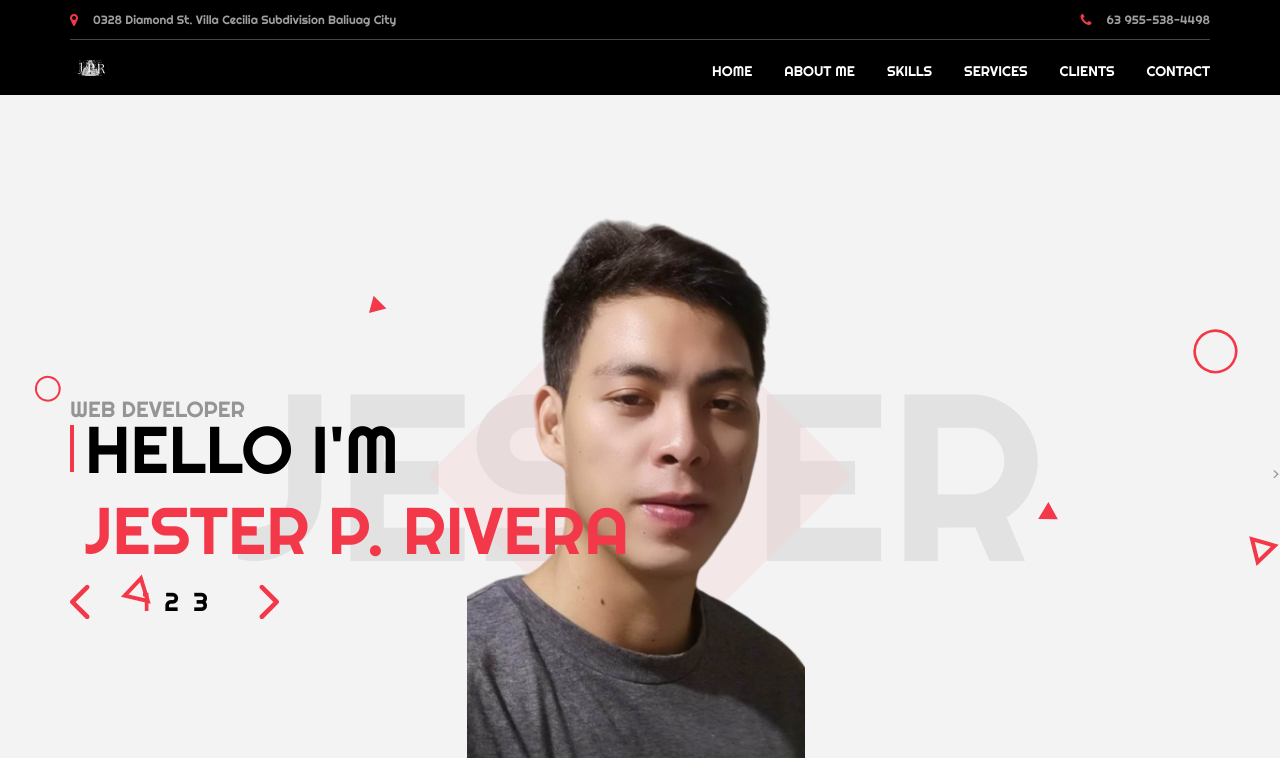
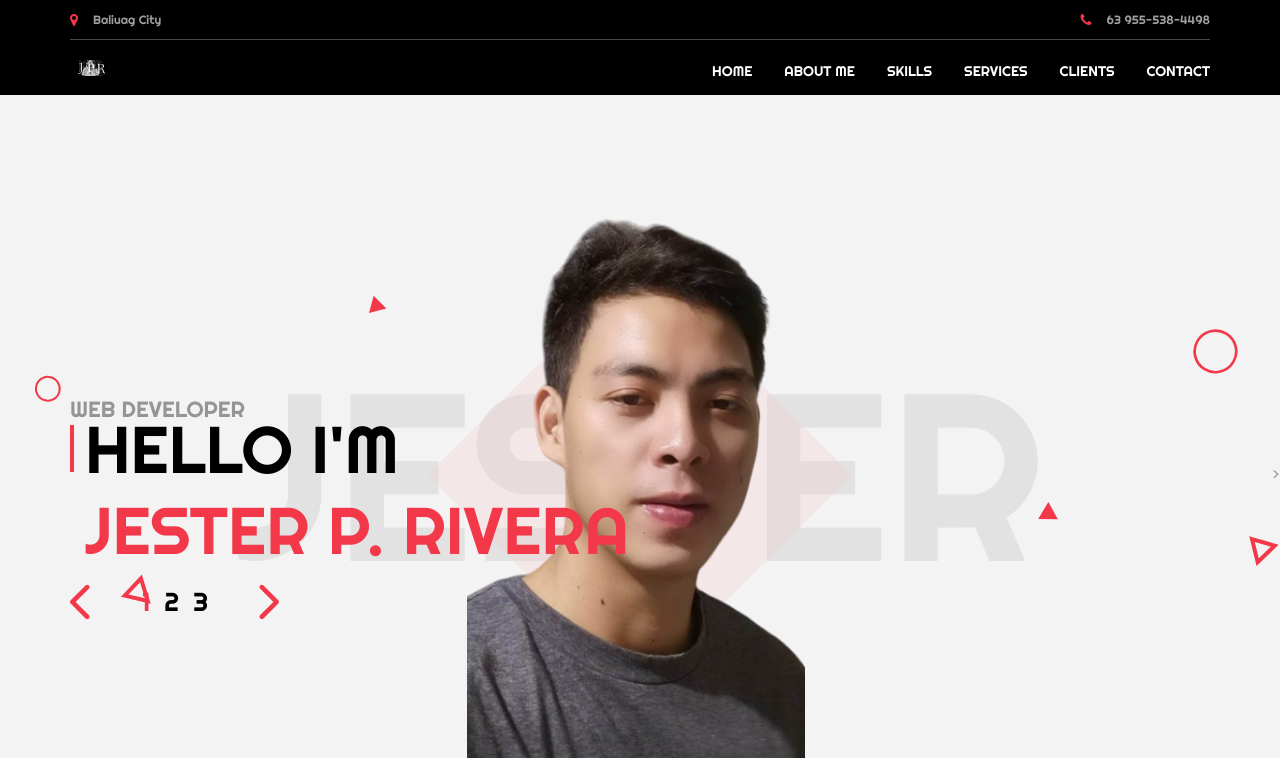
Before and after one commit to JTPRIVERA/jpr, a plain HTML site: page index.html in a window 1280 px wide. Shown: the top 758 px of the page. Drawn offline with Linux system fonts and the light colour scheme.

Commit message:
Update index.html

```diff
--- a/index.html
+++ b/index.html
@@ -46,7 +46,7 @@
 				<div class="row top-panel-row">
 					<div class="col-sm-4 top-panel-left">
 						<ul class="header-cont">
-							<li><i class="fa fa-map-marker" aria-hidden="true"></i><a href="#contact">0328 Diamond St. Villa Cecilia Subdivision Baliuag City</a></li>
+							<li><i class="fa fa-map-marker" aria-hidden="true"></i><a href="#contact">Baliuag City</a></li>
 						</ul>
 					</div>
 					<div class="col-sm-4 top-panel-center">
@@ -503,7 +503,7 @@
 						</div>
 						<div class="contact-item-right">
 							<ul class="contact-item-list">
-								<li>0328 Diamond St. Villa Cecilia Subd. Baliuag City</li>
+								<li>Baliuag City</li>
 							</ul>
 						</div>
 					</div>
```
